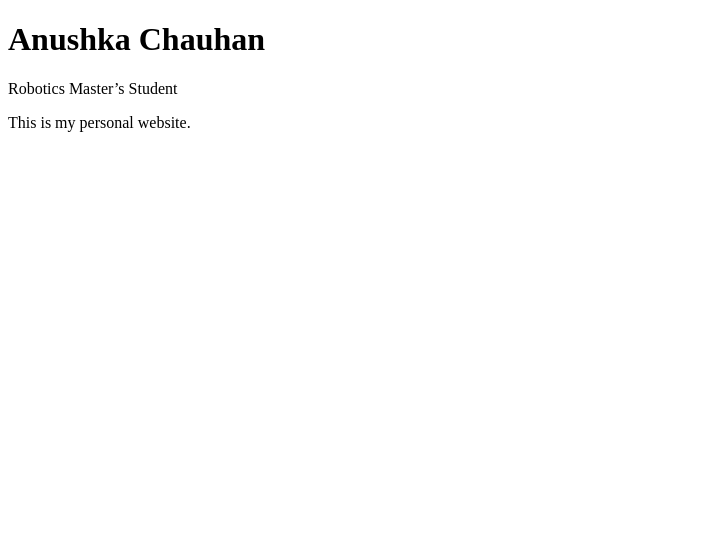
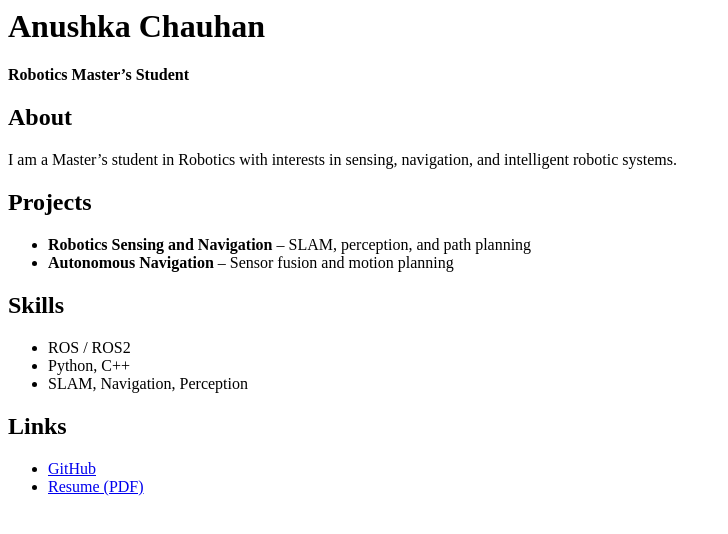
Before and after one commit to anushka-chauhan/anushka-chauhan.github.io, a plain HTML site: page index.html in a window 1280 px wide. Shown: the whole page, without its empty margins (0-728 px from the left). Drawn offline with Linux system fonts and the light colour scheme.

Commit message:
Update index.html

```diff
--- a/index.html
+++ b/index.html
@@ -1,12 +1,29 @@
-<!DOCTYPE html>
-<html>
-<head>
-  <title>Anushka Chauhan</title>
-  <meta charset="utf-8">
-</head>
 <body>
   <h1>Anushka Chauhan</h1>
-  <p>Robotics Master’s Student</p>
-  <p>This is my personal website.</p>
+  <p><strong>Robotics Master’s Student</strong></p>
+
+  <h2>About</h2>
+  <p>
+    I am a Master’s student in Robotics with interests in sensing,
+    navigation, and intelligent robotic systems.
+  </p>
+
+  <h2>Projects</h2>
+  <ul>
+    <li><strong>Robotics Sensing and Navigation</strong> – SLAM, perception, and path planning</li>
+    <li><strong>Autonomous Navigation</strong> – Sensor fusion and motion planning</li>
+  </ul>
+
+  <h2>Skills</h2>
+  <ul>
+    <li>ROS / ROS2</li>
+    <li>Python, C++</li>
+    <li>SLAM, Navigation, Perception</li>
+  </ul>
+
+  <h2>Links</h2>
+  <ul>
+    <li><a href="https://github.com/anushka-chauhan">GitHub</a></li>
+    <li><a href="#">Resume (PDF)</a></li>
+  </ul>
 </body>
-</html>
```
